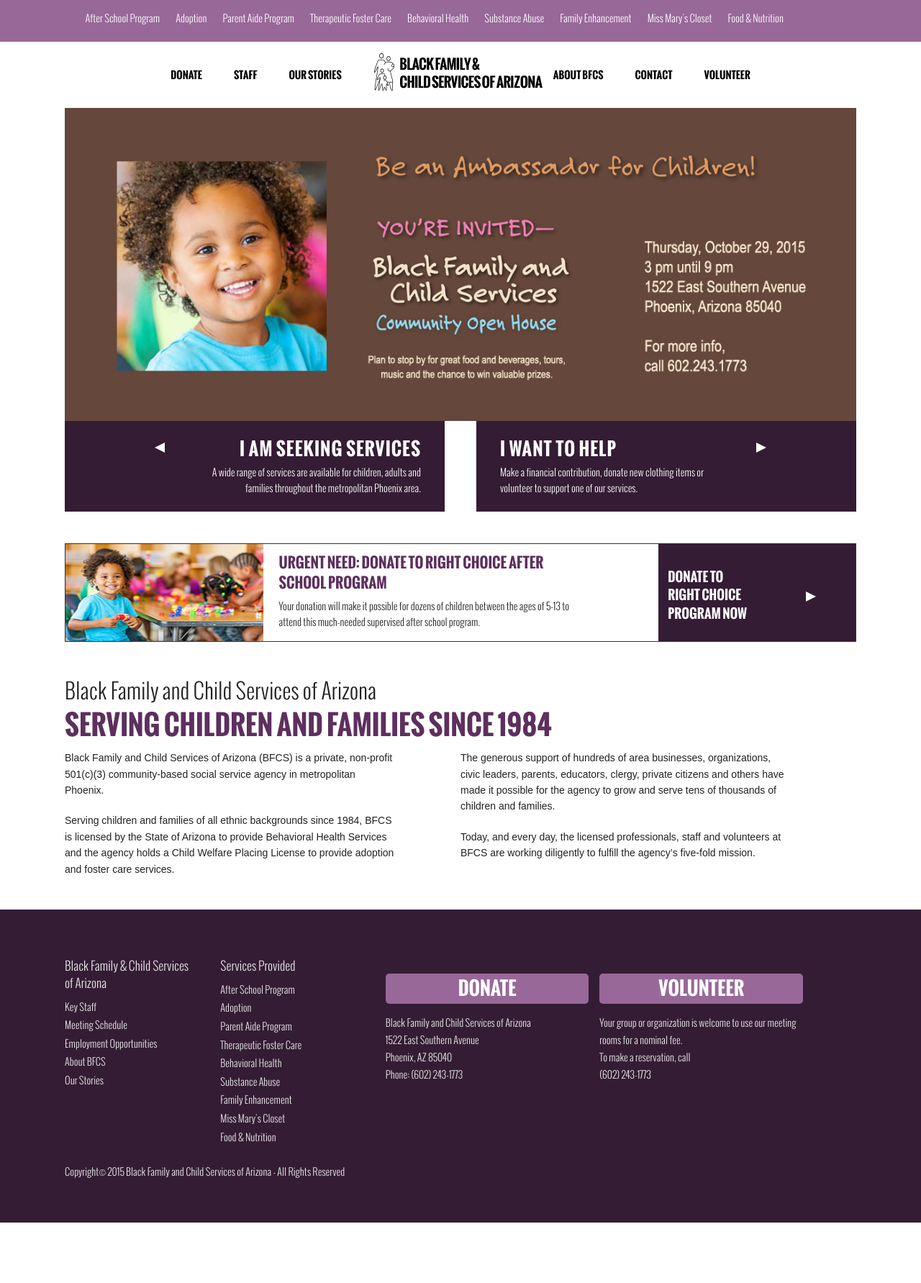
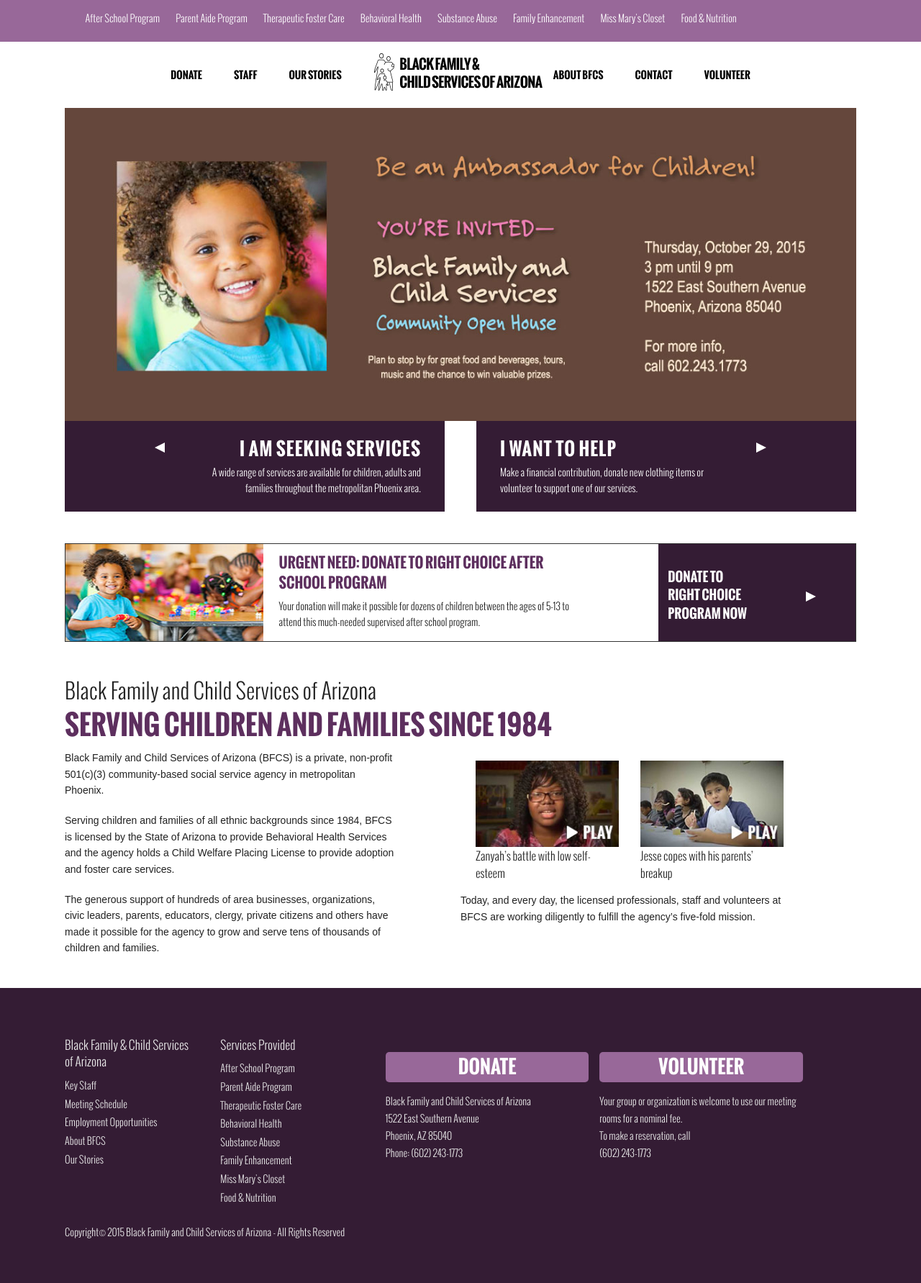
Before and after one commit to kristenzirkler/bfcs-site, a PHP site: page / in a window 1280 px wide. Shown: the whole page at 72% size. Before the commit the page ends 1699 px from the top, so only its background shows below. Run offline with PHP 8.4, Linux system fonts and the light colour scheme.

Commit message:
hide adoption page

```diff
--- a/inc/footer.html
+++ b/inc/footer.html
@@ -17,7 +17,7 @@
 			<nav>
 				<ul>
 		  			<li><a href="after-school-program.php">After School Program</a></li>
-		  			<li><a href="adoption.php">Adoption</a></li>
+		  			<!--li><a href="adoption.php">Adoption</a></li-->
 		  			<li><a href="parent-aide.php">Parent Aide Program</a></li>
 		  			<li><a href="therapeutic-foster-care.php">Therapeutic Foster Care</a></li>
 		  			<li><a href="behavioral-health.php">Behavioral Health</a></li>
--- a/inc/services.html
+++ b/inc/services.html
@@ -1,9 +1,9 @@
 	  <div class="row top-nav-wrap">
 	  	<div class="large-12 columns">
-		  	<nav class="primary-nav nav-collapse"">
+		  	<nav class="primary-nav nav-collapse">
 		  		<ul style="padding:auto;">
 		  			<li><a href="after-school-program.php">After School Program</a></li>
-		  			<li><a href="adoption.php">Adoption</a></li>
+		  			<!--li><a href="adoption.php">Adoption</a></li-->
 		  			<li><a href="parent-aide.php">Parent Aide Program</a></li>
 		  			<li><a href="therapeutic-foster-care.php">Therapeutic Foster Care</a></li>
 		  			<li><a href="behavioral-health.php">Behavioral Health</a></li>
--- a/index.php
+++ b/index.php
@@ -97,6 +97,19 @@
 	  	</div>
 	</div>
 
+		<div id="modalOne" class="reveal-modal" data-reveal>
+			<div class="flex-video">
+				<iframe width="420" height="315" src="http://www.youtube.com/embed/m9KiHBzGn9A" frameborder="0" allowfullscreen></iframe>
+			</div>
+			<a class="close-reveal-modal">&#215;</a>
+		</div>
+
+		<div id="modalTwo" class="reveal-modal" data-reveal>
+			<div class="flex-video">
+				<iframe width="420" height="315" src="http://www.youtube.com/embed/9JY7ERsi9eo" frameborder="0" allowfullscreen></iframe>
+			</div>
+			<a class="close-reveal-modal">&#215;</a>
+		</div>
 
   <div class="row intro">
   	<div class="large-5 columns">
@@ -105,11 +118,19 @@
   		<p>Serving children and families of all ethnic backgrounds since 1984, BFCS is licensed by the
   		State of Arizona to provide Behavioral Health Services and the agency holds a Child Welfare
   		Placing License to provide adoption and foster care services.</p>
-  	</div>
-  	<div class="large-5 columns left large-offset-1">
   		<p>The generous support of hundreds of area businesses, organizations, civic leaders,
   		parents, educators, clergy, private citizens and others have made it possible for the agency
   		to grow and serve tens of thousands of children and families.</p>
+  	</div>
+  	<div class="large-5 columns left large-offset-1">
+  		<div class="large-6 small-12 columns service-video">
+  			<a class="padding-left" href="#" data-reveal-id="modalOne"><img src="img/thumbs/m9KiHBzGn9A.jpg" alt=""></a>
+  			<div class="padding-left video-title">Zanyah’s battle with low self-esteem</div>
+  		</div>
+  		<div class="large-6 small-12 columns service-video">
+  			 <a class="padding-left" href="#" data-reveal-id="modalTwo"><img src="img/thumbs/9JY7ERsi9eo.jpg" alt=""></a>
+				<div class="padding-left video-title">Jesse copes with his parents’ breakup</div>
+  		</div>
   		<p>Today, and every day, the licensed professionals, staff and volunteers at BFCS are working
   		diligently to fulfill the agency’s five-fold mission.</p>
   	</div>
```
Also changed, not shown: adoption.php (+2 -11 lines), img/thumbs/m9KiHBzGn9A.jpg (added).
